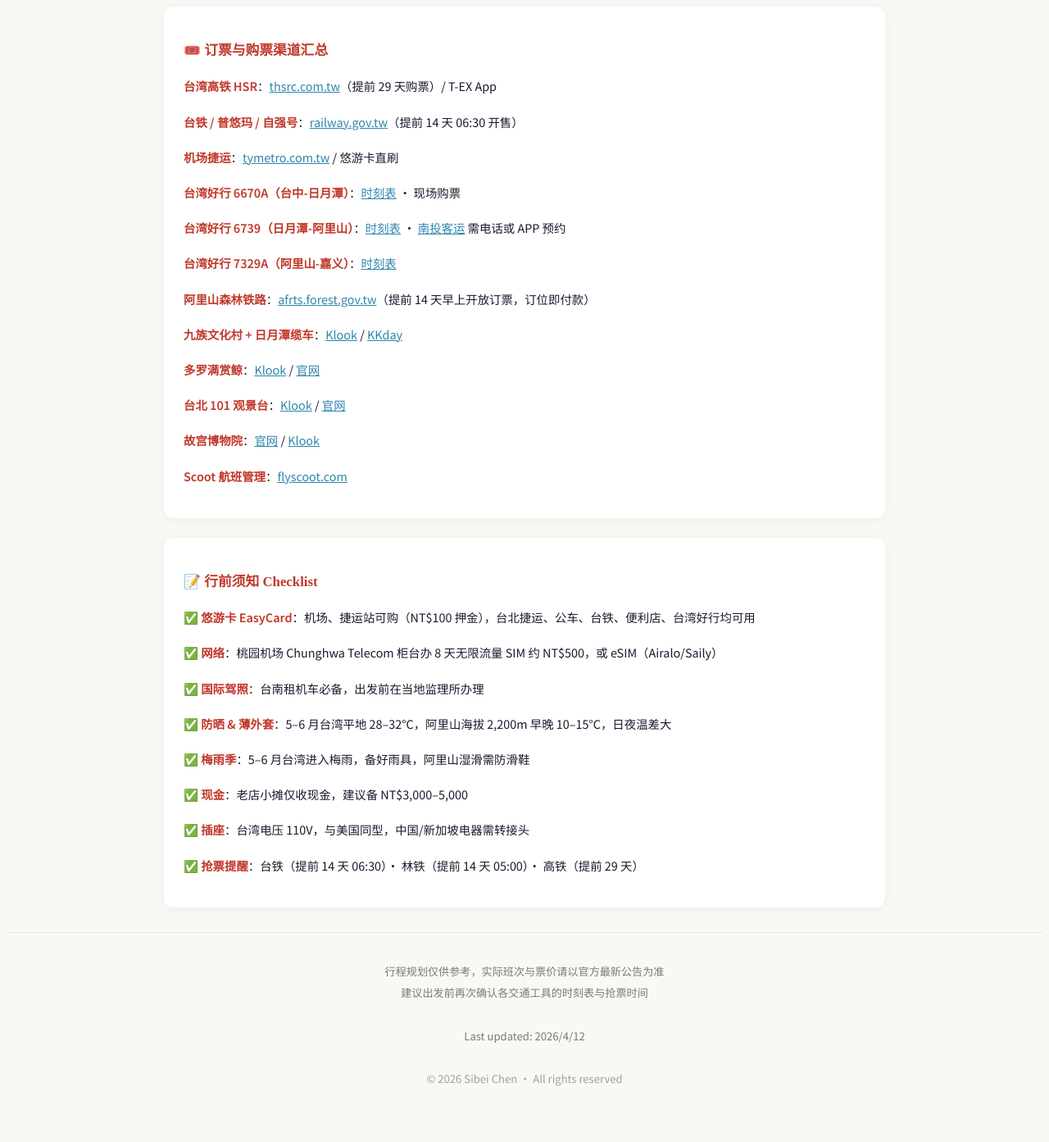
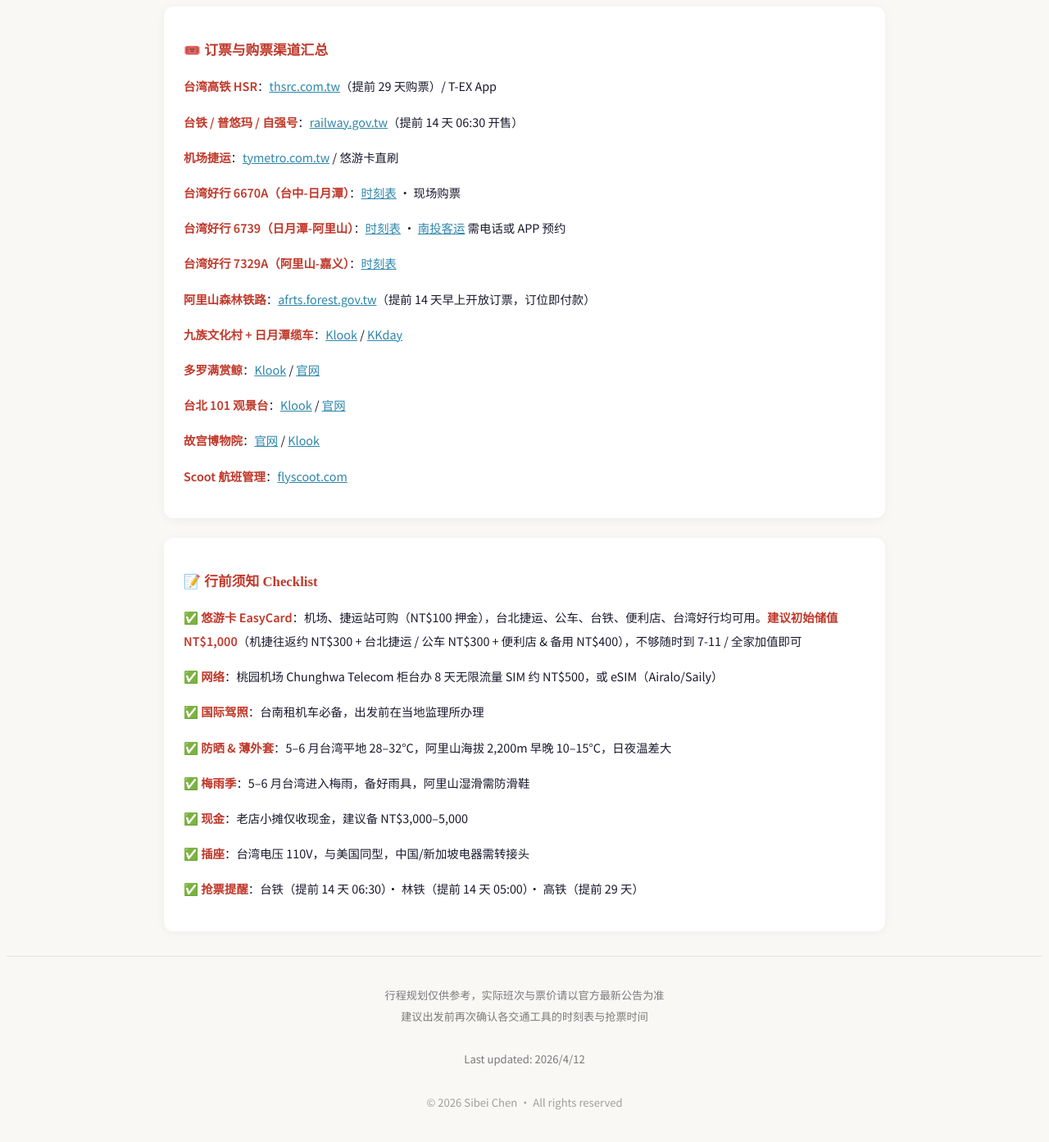
Before and after one commit to SibeiC/SibeiC.github.io, a Jekyll site: the page built from _trips/taiwan-2026.md, in a window 1280 px wide and 1400 px high, scrolled down 16927 px. Shown: the top 1393 px of the window at 82% size. Built offline with Jekyll 4.4.1, drawn with Linux system fonts in a browser that asks for light colours; before the commit the page ends 18298 px from its top, so only the background shows below that.

Commit message:
Add 悠游卡 top-up estimate, prevent chip text wrapping (#6)
- Taiwan trip checklist: extend the 悠游卡 EasyCard bullet with a
  conservative suggested initial top-up (NT$1,000) broken down by
  likely spend — 机捷往返 / 台北捷运公车 / 便利店备用 — and note that
  top-up at 7-11 / 全家 is trivial if it runs short.
- trip.css: add 'white-space: nowrap' to 'a.chip'. Previously the
  📍 地图 chip in the booked-hotel section (and potentially other
  chips) could wrap to two lines on narrow phone viewports. Pill
  chips with short labels shouldn't wrap; desktop rendering is
  unchanged since there's plenty of horizontal room.

Co-authored-by: Claude <noreply@anthropic.com>

```diff
--- a/_trips/taiwan-2026.md
+++ b/_trips/taiwan-2026.md
@@ -698,7 +698,7 @@ booking_channels:
   - { name: Scoot 航班管理, detail: '<a href="https://www.flyscoot.com/en/manage-booking" target="_blank">flyscoot.com</a>' }
 
 checklist:
-  - '<strong>悠游卡 EasyCard</strong>：机场、捷运站可购（NT$100 押金），台北捷运、公车、台铁、便利店、台湾好行均可用'
+  - '<strong>悠游卡 EasyCard</strong>：机场、捷运站可购（NT$100 押金），台北捷运、公车、台铁、便利店、台湾好行均可用。<strong>建议初始储值 NT$1,000</strong>（机捷往返约 NT$300 + 台北捷运 / 公车 NT$300 + 便利店 & 备用 NT$400），不够随时到 7-11 / 全家加值即可'
   - '<strong>网络</strong>：桃园机场 Chunghwa Telecom 柜台办 8 天无限流量 SIM 约 NT$500，或 eSIM（Airalo/Saily）'
   - '<strong>国际驾照</strong>：台南租机车必备，出发前在当地监理所办理'
   - '<strong>防晒 & 薄外套</strong>：5–6 月台湾平地 28–32°C，阿里山海拔 2,200m 早晚 10–15°C，日夜温差大'
--- a/assets/css/trip.css
+++ b/assets/css/trip.css
@@ -589,6 +589,7 @@ a.chip {
   font-weight: 500;
   border: 1px solid var(--chip-info-border);
   transition: all 0.15s;
+  white-space: nowrap;
 }
 
 a.chip:hover {
```
